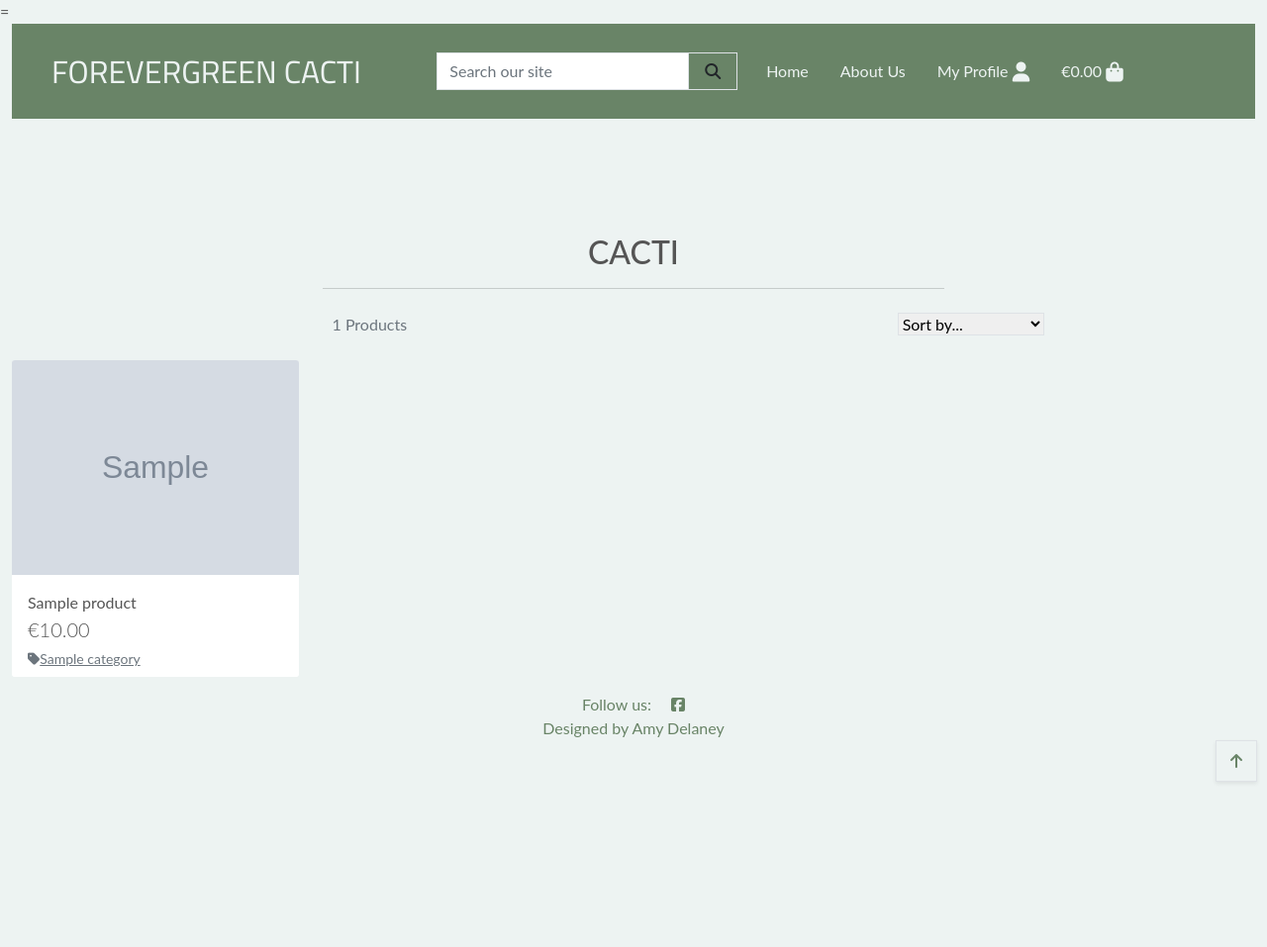
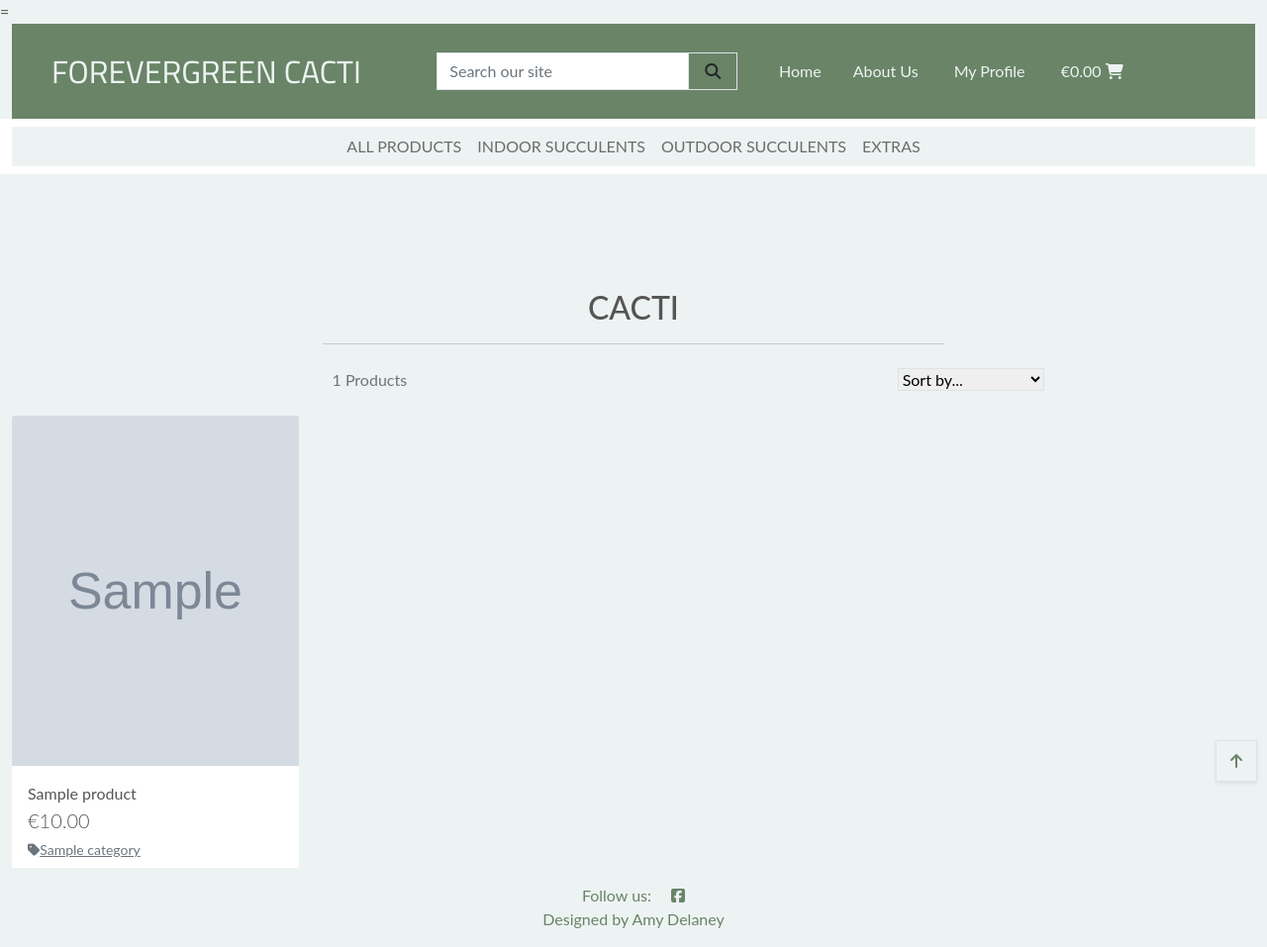
Before and after one commit to AmyDelaney94/Forevergreen_Cacti, a Django app: page /products/ in a window 1280 px wide. Shown: the whole page at 99% size. Before the commit the page ends 791 px from the top, so only its background shows below. Run offline with Django 4.2, Linux system fonts and the light colour scheme; tables that the repository leaves empty hold one stand-in row (values such as "Sample post"); grey boxes marked "Sample" are stand-in pictures; some libraries are stand-ins or nearby versions.

Commit message:
Update Nav and About Us Css

```diff
--- a/static/css/style.css
+++ b/static/css/style.css
@@ -144,11 +144,23 @@ a.scroll-link{
     overflow-y: auto;
 }
 
+/* About */
+.about-heading {
+    text-align: center;
+}
+
+.about-body {
+    border-color:#698467;
+}
+
+ul.tips {
+        list-style: none;
+        padding : 0;
+      }
 
 /* Product Card */
-.card {
-    height: 360px!;
-    width: 360px!;
+.card-img-top{
+    height: 354px;
 }
 
 /* Footer */
--- a/templates/base.html
+++ b/templates/base.html
@@ -48,7 +48,7 @@
     <link rel="shortcut icon" type="image/png" href="{% static 'images/favicon.png' %}" />
 
     <!-- Fontawesome link -->
-    <script src="https://kit.fontawesome.com/9249e426d1.js" crossorigin="anonymous"></script>
+    <script src="https://kit.fontawesome.com/6a7de0b6c8.js" crossorigin="anonymous"></script>
 
     <title>Forevergreen Cacti {% block extra_title %}{% endblock %}</title>
 </head>
@@ -96,14 +96,14 @@
                         <a class="nav-link" aria-current="page" href="{% url 'store' %}">Home</a>
                     </li>
                     <li class="nav-item">
-                        <a class="nav-link" href="{% url 'about' %}" aria-label="About Us">About Us</a>
+                        <a class="nav-link" href="{% url 'about' %}" aria-label="About Us">About Us <i class="fa-solid fa-cactus"></i></a>
                     </li>
                     <!-- Dropdown menu -->
                     <li class="nav-item dropdown">
                         <a class="nav-link dropdown " href="#" id="user-options" data-bs-toggle="dropdown"
                             aria-haspopup="true" aria-expanded="false">
                             <div class="text-center">
-                                <p class="my-0">My Profile <i class="fas fa-user fa-lg"></i></p>
+                                <p class="my-0">My Profile <i class="fa-solid fa-user-vneck-hair"></i></p>
                             </div>
                         </a>
                         <div class="dropdown-menu border-0" aria-labelledby="user-options">
@@ -133,7 +133,7 @@
                                     {% else %}
                                     €0.00
                                     {% endif %}
-                                    <i class="fas fa-shopping-bag fa-lg"></i>
+                                    <i class="fa-sharp fa-solid fa-cart-shopping"></i>
                                 </p>
                             </div>
                         </a>
@@ -141,7 +141,7 @@
                 </ul>
             </div>
         </nav>
-        <!-- <div class="row bg-white">
+        <div class="row bg-white">
             <nav class="navbar navbar-expand-lg navbar-light w-100">
                 <button class="navbar-toggler" type="button" data-bs-toggle="collapse" data-bs-target="#main-nav"
                     aria-controls="main-nav" aria-expanded="false" aria-label="Toggle navigation">
@@ -150,7 +150,7 @@
                 {% include 'includes/mobile-header.html' %}
                 {% include 'includes/main-nav.html' %}
             </nav>
-        </div> -->
+        </div>
     </header>
 
     <!-- Messages from django documentation -->
--- a/templates/includes/mobile-header.html
+++ b/templates/includes/mobile-header.html
@@ -23,7 +23,7 @@
 <li class="nav-item dropdown list-unstyled">
     <a class="nav-link d-block d-lg-none" href="#" id="user-options" data-toggle="dropdown" aria-haspopup="true" aria-expanded="false">
         <div class="text-center">
-            <div><i class="fas fa-user fa-lg"></i></div>
+            <div><i class="fa-solid fa-user-vneck-hair"></i></div>
             <p class="my-0">My Account</p>
         </div>
     </a>
@@ -43,9 +43,9 @@
 <li class="nav-item list-unstyled">
     <a class="nav-link d-block d-lg-none" href="{% url 'view_cart' %}">
         <div class="text-center">
-            <div><i class="fas fa-shopping-bag fa-lg"></i></div>
+            <div><i class="fa-sharp fa-solid fa-cart-shopping"></i></div>
             <p class="my-0">
-                {% if grand_total %}
+                {% if total %}
                     €{{ grand_total|floatformat:2 }}
                 {% else %}
                     €0.00
```
Also changed, not shown: store/templates/about.html (+17 -11 lines).
